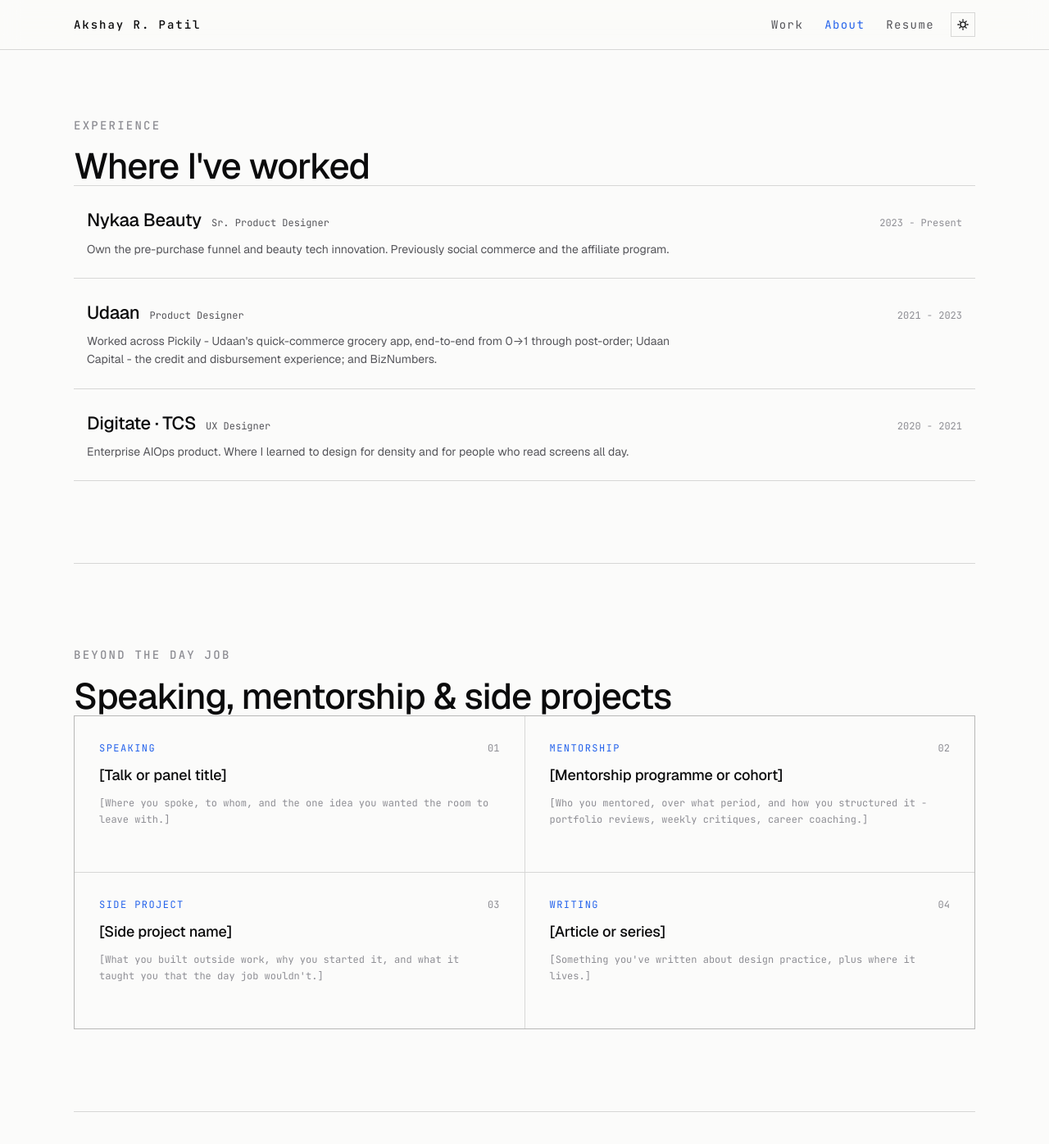
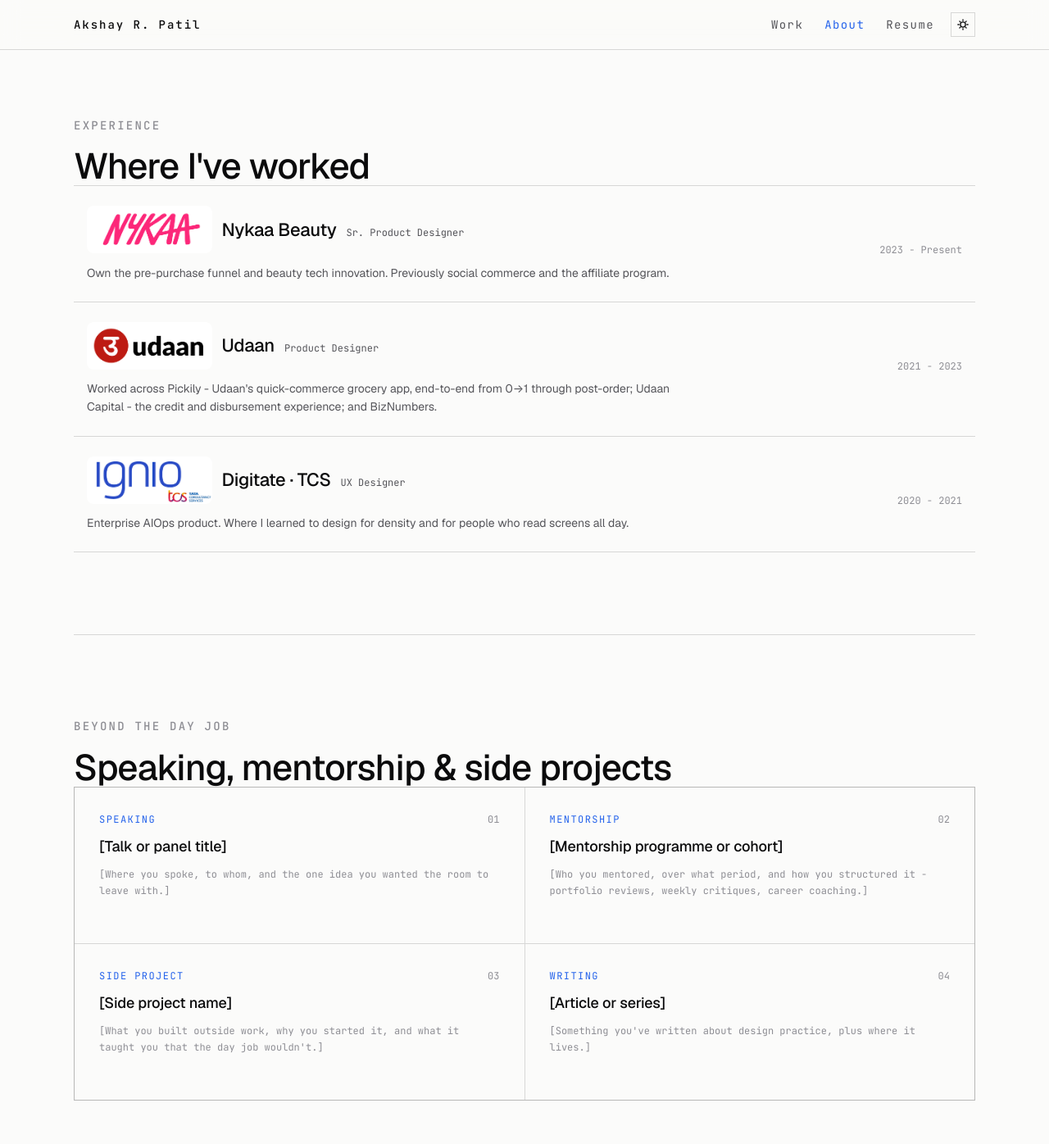
Before and after one commit to akshayrpatil/akshayrpatil.github.io, a Jekyll site: the page built from about.md, in a window 1280 px wide and 1400 px high, scrolled down 776 px. Shown: the top 1396 px of the window at 82% size. Built offline with Jekyll 4.4.1, drawn with Linux system fonts in a browser that asks for light colours.

Commit message:
pre-final2

```diff
--- a/_config.yml
+++ b/_config.yml
@@ -63,14 +63,17 @@ experience:
   - company: "Nykaa Beauty"
     title: "Sr. Product Designer"
     when: "2023 - Present"
+    logo: nykaa.png
     note: "Own the pre-purchase funnel and beauty tech innovation. Previously social commerce and the affiliate program."
   - company: "Udaan"
     title: "Product Designer"
     when: "2021 - 2023"
+    logo: udaan.png
     note: "Worked across Pickily - Udaan's quick-commerce grocery app, end-to-end from 0→1 through post-order; Udaan Capital - the credit and disbursement experience; and BizNumbers."
   - company: "Digitate · TCS"
     title: "UX Designer"
     when: "2020 - 2021"
+    logo: ignio-tcs.png
     note: "Enterprise AIOps product. Where I learned to design for density and for people who read screens all day."
 
 beyond:
--- a/_layouts/about.html
+++ b/_layouts/about.html
@@ -32,8 +32,11 @@ layout: default
       <div class="role" data-reveal>
         <div class="role__head">
           <div class="role__id">
-            <span class="role__company">{{ role.company }}</span>
-            <span class="role__title">{{ role.title }}</span>
+            {% if role.logo %}<img class="role__logo" src="{{ '/assets/images/logos/' | append: role.logo | relative_url }}" alt="{{ role.company }} logo">{% endif %}
+            <div class="role__id-text">
+              <span class="role__company">{{ role.company }}</span>
+              <span class="role__title">{{ role.title }}</span>
+            </div>
           </div>
           <span class="role__when">{{ role.when }}</span>
         </div>
--- a/assets/css/main.css
+++ b/assets/css/main.css
@@ -1040,6 +1040,20 @@ main { display: block; }
 .role__id {
   display: flex;
   flex-wrap: wrap;
+  align-items: center;
+  gap: 12px;
+}
+
+.role__logo {
+  height: 58px;
+  width: auto;
+  object-fit: contain;
+  flex-shrink: 0;
+}
+
+.role__id-text {
+  display: flex;
+  flex-wrap: wrap;
   align-items: baseline;
   gap: 12px;
 }
```
